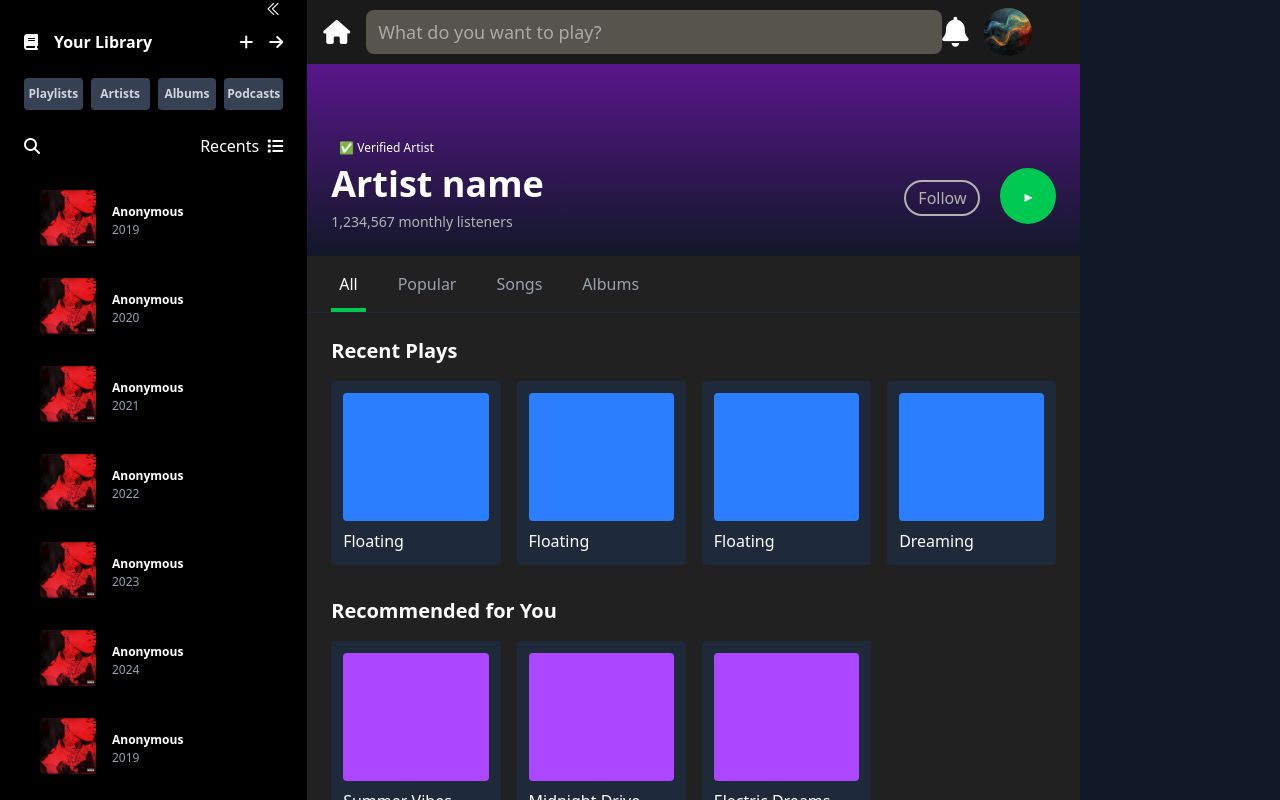
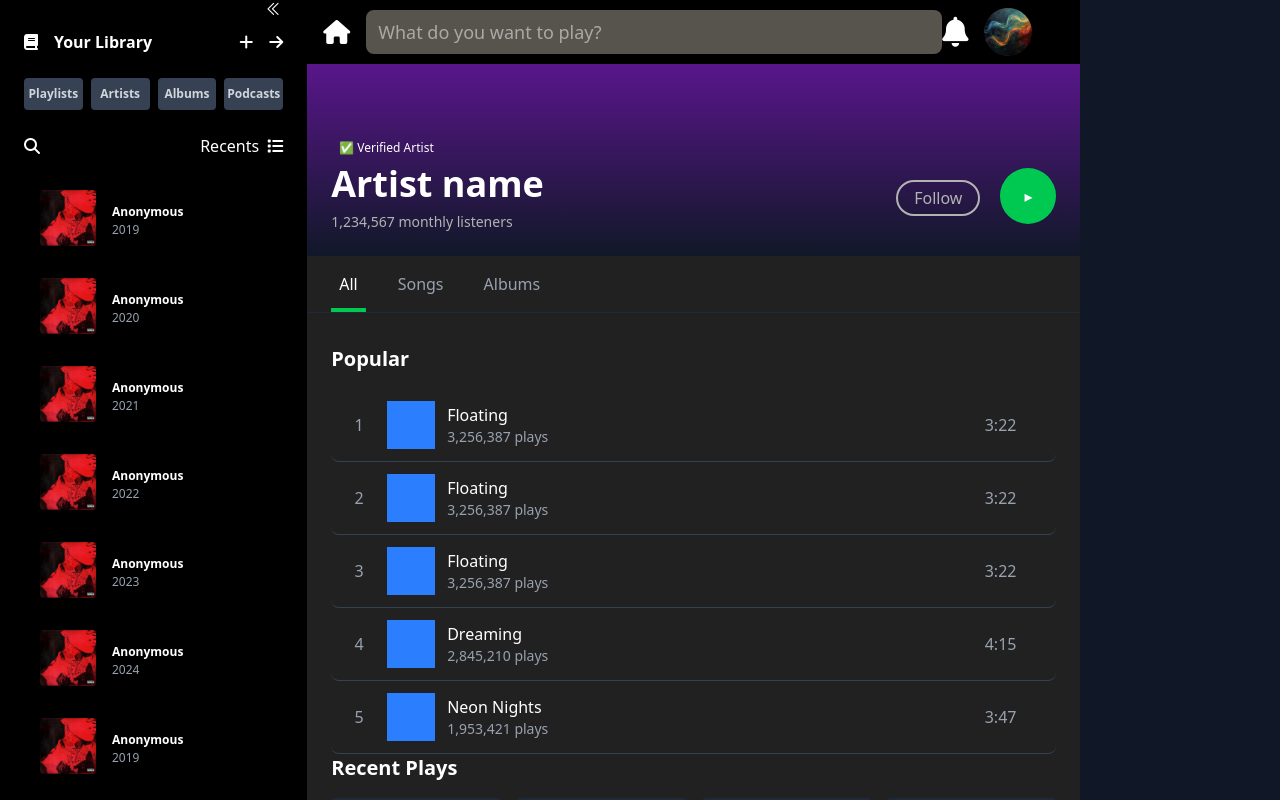
Before and after one commit to rat-atouille/CS4474B, a React (Vite) app: page /artist in a window 1280 px wide. Built offline with nearby package versions, Linux system fonts and the light colour scheme.

Commit message:
little tweaks here and there

```diff
--- a/src/components/layout/Navbar.jsx
+++ b/src/components/layout/Navbar.jsx
@@ -1,7 +1,7 @@
 function Navbar({showNavBackground}) {
   return (
     <div
-      className={`bg-[#1a1a1a] w-full h-[5vw] z-10 px-4 py-2 flex items-center justify-between transition-all ${showNavBackground && "bg-[#1a1a1a]"}`}>
+      className={`bg-black w-full h-[5vw] z-10 px-4 py-2 flex items-center justify-between transition-all ${showNavBackground && "bg-[#1a1a1a]"}`}>
       {/* Left Icon and Search Bar in Center */}
       <div className="flex-1 flex justify-center items-center space-x-4">
         <i
--- a/src/pages/Artist.jsx
+++ b/src/pages/Artist.jsx
@@ -35,6 +35,48 @@ const Artist = () => {
       case 'All':
         return (
           <div>
+            <div>
+              <h2 className="text-xl font-bold mb-4 mt-2">Popular</h2>
+              <div className="rounded">
+                  {songs.map((song, index) => (
+                    <div
+                      key={song.id}
+                      onMouseEnter={() => setHoveredIndex(index)}
+                      onMouseLeave={() => setHoveredIndex(null)}
+                      className="rounded-lg flex items-center p-3 border-b border-gray-700 hover:cursor-pointer hover:bg-[#535353] relative"
+                    >
+                      <div className="w-8 text-center text-gray-400 mr-3"
+                        onClick={() => {
+                          if (playIndex === index) {
+                            setPlayIndex(null);
+                          } else {
+                            setPlayIndex(index);
+                          }
+                        }}
+                      >
+                        {hoveredIndex === index
+                          ? (playIndex === index ? '||' : '▸')
+                          : index + 1
+                        }
+                      </div>
+                      <div className="w-12 h-12 bg-blue-500 mr-3"></div>
+                      <div className="flex-1">
+                        <p className="text-white">{song.title}</p>
+                        <p className="text-gray-400 text-sm">{song.plays} plays</p>
+                      </div>
+                      <div className="text-gray-400 mr-7">{song.duration}</div>
+                      {hoveredIndex === index && (
+                        <div
+                          className="absolute right-4 text-gray-400 cursor-pointer"
+                        >
+                          {hoveredIndex &&  '▪▪▪'}
+                        </div>
+                      )}
+                    </div>
+                  ))}
+                </div>
+
+            </div>
             <div className="mb-8">
               <h2 className="text-xl font-bold mb-4">Recent Plays</h2>
               <div className="grid grid-cols-2 md:grid-cols-4 gap-4">
@@ -51,7 +93,7 @@ const Artist = () => {
               <h2 className="text-xl font-bold mb-4">Recommended for You</h2>
               <div className="grid grid-cols-2 md:grid-cols-4 gap-4">
                 {albums.map(album => (
-                  <div key={album.id} className="bg-gray-800 p-3 rounded">
+                  <div key={album.id} className="bg-gray-500 p-3 rounded">
                     <div className="w-full h-32 bg-purple-500 mb-2 rounded"></div>
                     <p className="text-white truncate">{album.title}</p>
                     <p className="text-gray-400 text-sm">{album.year}</p>
@@ -61,39 +103,6 @@ const Artist = () => {
             </div>
           </div>
         );
-
-        case 'Popular':
-          return (
-            <div>
-              <h2 className="text-xl font-bold mb-4">Popular</h2>
-              <div className="rounded">
-                {songs.map((song, index) => (
-                  <div
-                    key={song.id}
-                    onMouseEnter={() => setHoveredIndex(index)}
-                    onMouseLeave={() => setHoveredIndex(null)}
-                    className="rounded-lg flex items-center p-3 border-b border-gray-700 hover:cursor-pointer hover:bg-[#535353]"
-                  >
-                    <div className="w-8 text-center text-gray-400 mr-3">
-                      {hoveredIndex === index
-                            ? (playIndex === index ? '||' : '▸')
-                            : index + 1
-                      }
-                    </div>
-                    <div className="w-12 h-12 bg-blue-500 mr-3"></div>
-                    <div className="flex-1">
-                      <p className="text-white">{song.title}</p>
-                      <p className="text-gray-400 text-sm">{song.plays} plays</p>
-                    </div>
-                    <div className="fixed right-17 text-gray-400 mr-7">{song.duration}</div>
-                    {hoveredIndex === index && (
-                      <div className="fixed right-14 text-gray-400">▪▪▪</div>
-                    )}
-                  </div>
-                ))}
-              </div>
-            </div>
-          );
 
       case 'Songs':
         return (
@@ -151,23 +160,23 @@ const Artist = () => {
   };
 
   return (
-    <div className="bg-[#212121] text-white h-full">
+    <div className="bg-[#212121] text-white w-full">
       {/* Header with artist info */}
       <div className="relative h-48 bg-purple-900 p-6 flex items-end">
         <div className="relative z-10">
           {artistData.verified && (
-            <span className="text-xs px-2 py-1 rounded-sm mb-1 inline-block">
+            <span className="text-xs px-2 py-1 rounded-sm mb-1 inline-block select-none">
               ✅ Verified Artist
             </span>
           )}
           <h1 className="text-4xl font-bold">{artistData.name}</h1>
-          <p className="text-sm mt-2 text-[#b3b3b3]">{artistData.monthlyListeners} monthly listeners</p>
+          <p className="text-sm mt-2 text-[#b3b3b3] select-none">{artistData.monthlyListeners} monthly listeners</p>
         </div>
 
         <button className="
-          hover:scale-110 transition-transform duration-150 hover:border-white
-          absolute right-25 bottom-10 rounded-400 pl-6 pr-6 pt-1 pb-1 border-2 rounded-3xl border-solid border-[#b3b3b3] z-10 cursor-pointer">
-          <div className="hover:text-white w-6 h-6 flex items-center justify-center text-[#b3b3b3]">Follow</div>
+          hover:scale-110 transition-transform duration-150 hover:border-white hover:text-white
+          text-[#b3b3b3] absolute right-25 bottom-10 rounded-400 pl-4 pr-4 pt-1 pb-1 border-2 rounded-3xl border-solid border-[#b3b3b3] z-10 cursor-pointer">
+              Follow
         </button>
 
         {/* Play button */}
@@ -184,7 +193,7 @@ const Artist = () => {
       {/* Navigation Tabs */}
       <div className="px-6 border-b border-gray-800">
         <div className="flex space-x-6">
-          {['All', 'Popular', 'Songs', 'Albums'].map(tab => (
+          {['All', 'Songs', 'Albums'].map(tab => (
             <button
               key={tab}
               onClick={() => setActiveTab(tab)}
--- a/src/pages/homePage.jsx
+++ b/src/pages/homePage.jsx
@@ -232,7 +232,7 @@ export default function HomePage() {
     <div className="p-8 w-full bg-[#212121]">
 
       {/* Main Grid Section */}
-      <div className="grid sm:grid-cols-2 md:grid-cols-4 gap-4">
+      <div className="w-full grid sm:grid-cols-2 md:grid-cols-4 gap-4">
         {data.map((item, index) => (
           <div key={index} className="flex items-center bg-gray-700 hover:bg-gray-600 rounded">
             <img
```
